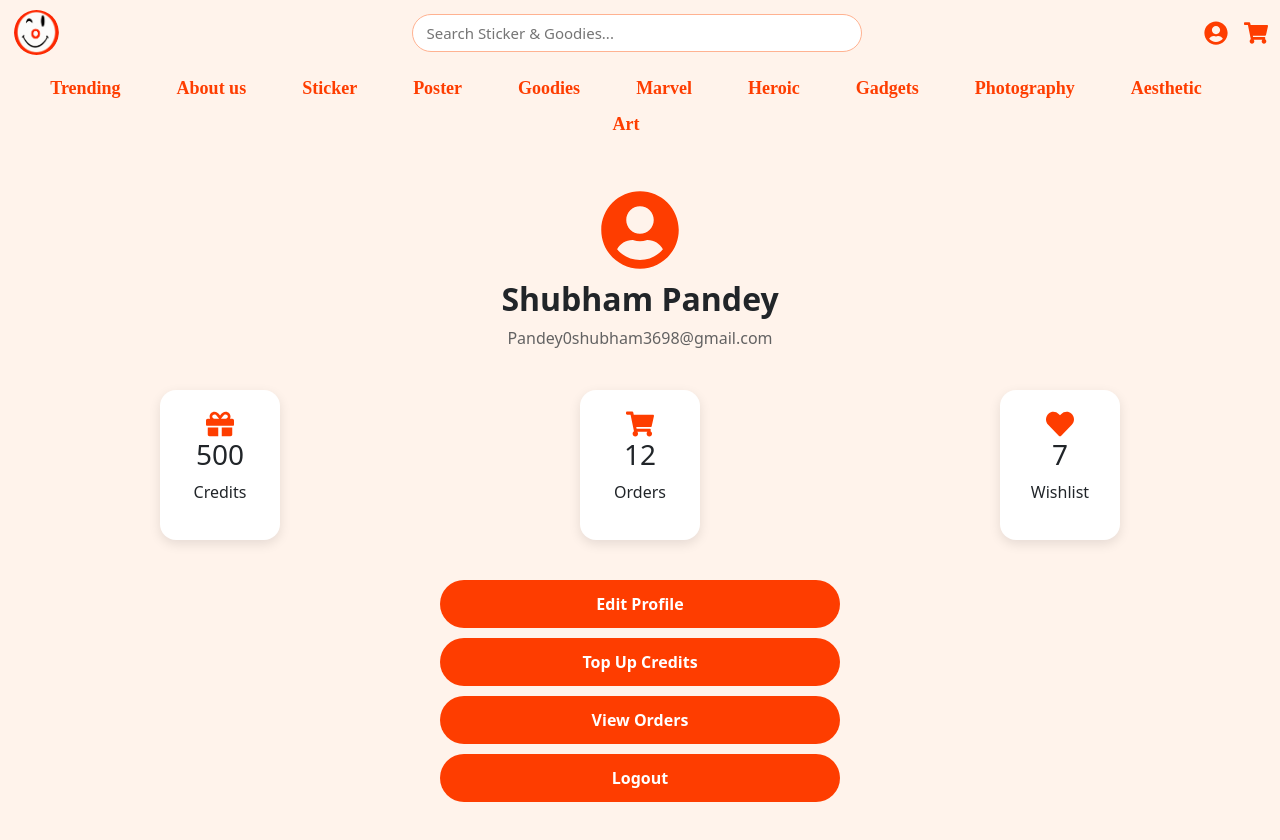
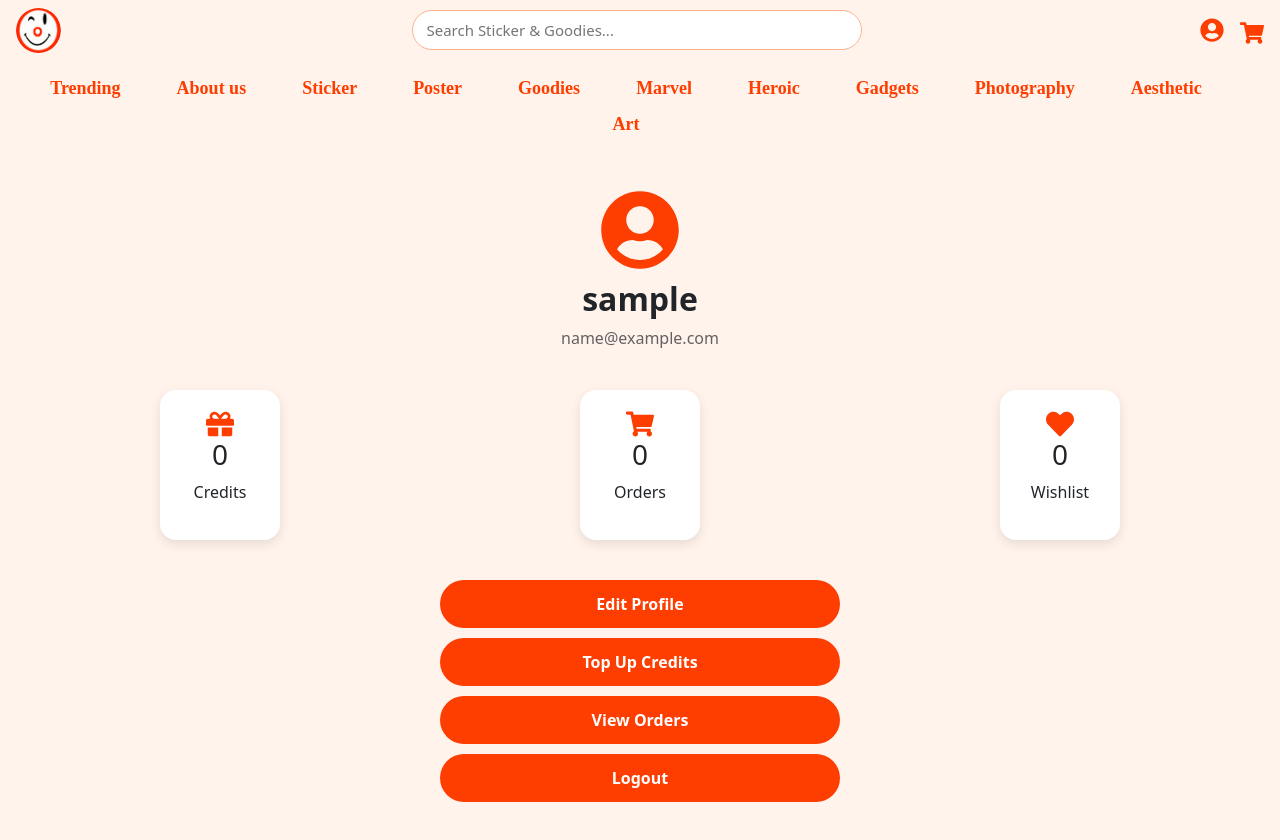
Before and after one commit to Shubham3698/Dameeto1st, a React (Vite) app: page /account in a window 1280 px wide. Shown: the top 840 px of the page. Built offline with nearby package versions, Linux system fonts and the light colour scheme; sample sign-in values are in the browser's storage.

Commit message:
Initial commit

```diff
--- a/src/components/Logonav.jsx
+++ b/src/components/Logonav.jsx
@@ -1,10 +1,12 @@
 import React, { useState } from "react";
 import { Link, useNavigate } from "react-router-dom";
 import { FaUserCircle, FaShoppingCart } from "react-icons/fa";
-import Logo from "../assets/lg.png"; // <-- your round logo
+import Logo from "../assets/lg.png";
+import SignInModal from "./SignInModal";
 
 export default function TopNavbar() {
   const [query, setQuery] = useState("");
+  const [showSignIn, setShowSignIn] = useState(false);
   const navigate = useNavigate();
 
   const handleKeyPress = (e) => {
@@ -13,8 +15,23 @@ export default function TopNavbar() {
     }
   };
 
+  // 🔥 User icon click handler
+  const handleUserClick = () => {
+    const email = localStorage.getItem("userEmail");
+
+    if (email) {
+      // ✅ Already logged in
+      navigate("/account");
+    } else {
+      // ❌ Not logged in
+      setShowSignIn(true);
+    }
+  };
+
   return (
-    <div
+    <>
+      {/* ===== Navbar ===== */}
+      <nav
         style={{
           width: "100%",
           height: "60px",
@@ -22,39 +39,38 @@ export default function TopNavbar() {
           display: "flex",
           alignItems: "center",
           justifyContent: "space-between",
-        padding: "0 12px",
+          padding: "0 16px",
           position: "fixed",
           top: 0,
           left: 0,
-        zIndex: 9999,
+          zIndex: 1000,
+          boxShadow: "0 2px 5px rgba(0,0,0,0.1)",
         }}
       >
-      {/* LEFT: Circular Logo */}
-      <div style={{ marginRight: "10px" }}>
+        {/* LEFT: Logo */}
+        <div
+          style={{
+            display: "flex",
+            alignItems: "center",
+            cursor: "pointer",
+          }}
+          onClick={() => navigate("/")}
+        >
           <img
             src={Logo}
             alt="logo"
             style={{
-            marginTop:"4px",
-            marginLeft:"2px",
               width: "45px",
               height: "45px",
               borderRadius: "50%",
               objectFit: "cover",
-            cursor: "pointer",
+              marginRight: "12px",
             }}
-          onClick={() => navigate("/")}
           />
         </div>
 
-      {/* CENTER: Search Bar */}
-      <div
-        style={{
-          flex: 1,
-          display: "flex",
-          justifyContent: "center",
-        }}
-      >
+        {/* CENTER: Search */}
+        <div style={{ flex: 1, display: "flex", justifyContent: "center" }}>
           <input
             type="text"
             placeholder="Search Sticker & Goodies..."
@@ -62,10 +78,9 @@ export default function TopNavbar() {
             onChange={(e) => setQuery(e.target.value)}
             onKeyDown={handleKeyPress}
             style={{
-            marginTop: "5px",
-            width: "92%",
+              width: "100%",
               maxWidth: "450px",
-            height: "38px",
+              height: "40px",
               borderRadius: "20px",
               padding: "0 14px",
               border: "1px solid #ffb291",
@@ -77,30 +92,28 @@ export default function TopNavbar() {
         </div>
 
         {/* RIGHT: Icons */}
-      <div style={{ display: "flex", gap: "16px", fontSize: "24px" }}>
-        <Link className="icon-no-underline" to="/account" style={{ color: "#fe3d00" }}>
-          <FaUserCircle />
-        </Link>
+        <div
+          style={{
+            display: "flex",
+            alignItems: "center",
+            gap: "16px",
+            fontSize: "24px",
+          }}
+        >
+          {/* 👇 Updated User Icon Logic */}
+          <FaUserCircle
+            style={{ color: "#fe3d00", cursor: "pointer" }}
+            onClick={handleUserClick}
+          />
 
-        <Link className="icon-no-underline" to="/cart" style={{ color: "#fe3d00" }}>
+          <Link to="/cart" style={{ color: "#fe3d00" }}>
             <FaShoppingCart />
           </Link>
         </div>
+      </nav>
 
-      <style>
-        {`
-          .icon-no-underline {
-            text-decoration: none !important;
-          }
-
-          @media (max-width: 480px) {
-            input {
-              font-size: 14px !important;
-              height: 34px !important;
-            }
-          }
-        `}
-      </style>
-    </div>
+      {/* ===== Modal ===== */}
+      {showSignIn && <SignInModal onClose={() => setShowSignIn(false)} />}
+    </>
   );
 }
--- /dev/null
+++ b/src/components/SignInModal.jsx
@@ -0,0 +1,187 @@
+import React, { useState } from "react";
+
+export default function SignInModal({ onClose }) {
+  const [isLogin, setIsLogin] = useState(false);
+  const [name, setName] = useState("");
+  const [email, setEmail] = useState("");
+  const [confirmEmail, setConfirmEmail] = useState("");
+  const [password, setPassword] = useState("");
+  const [confirmPassword, setConfirmPassword] = useState("");
+  const [error, setError] = useState("");
+
+  const handleSubmit = async (e) => {
+    e.preventDefault();
+    setError("");
+
+    if (!email || !password) {
+      return setError("Email & password required");
+    }
+
+    const emailRegex = /^[^\s@]+@[^\s@]+\.[^\s@]+$/;
+    if (!emailRegex.test(email)) {
+      return setError("Invalid email format");
+    }
+
+    // Signup validation
+    if (!isLogin) {
+      if (!name) return setError("Name is required");
+      if (email !== confirmEmail) return setError("Emails do not match");
+      if (password !== confirmPassword) return setError("Passwords do not match");
+    }
+
+    try {
+      const url = isLogin
+        ? "http://localhost:5000/api/users/login"
+        : "http://localhost:5000/api/users/signup";
+
+      const body = isLogin
+        ? { email, password }     // 🔥 Login me sirf email + password
+        : { name, email, password };
+
+      const res = await fetch(url, {
+        method: "POST",
+        headers: { "Content-Type": "application/json" },
+        body: JSON.stringify(body),
+      });
+
+      const data = await res.json();
+
+      if (!res.ok) {
+        return setError(data.message || "Something went wrong");
+      }
+
+      // 🔥 IMPORTANT: Name + Email dono save karo
+      localStorage.setItem("userEmail", data.email);
+      localStorage.setItem("userName", data.name);
+
+      // Redirect
+      window.location.href = "/account";
+
+    } catch  {
+      setError("Server error, try again");
+    }
+  };
+
+  return (
+    <div style={overlayStyle}>
+      <form onSubmit={handleSubmit} style={modalStyle}>
+        <h2>{isLogin ? "Login" : "Sign Up"}</h2>
+        {error && <p style={{ color: "red" }}>{error}</p>}
+
+        {!isLogin && (
+          <input
+            placeholder="Name"
+            value={name}
+            onChange={(e) => setName(e.target.value)}
+            style={inputStyle}
+          />
+        )}
+
+        <input
+          placeholder="Email"
+          value={email}
+          onChange={(e) => setEmail(e.target.value)}
+          style={inputStyle}
+        />
+
+        {!isLogin && (
+          <input
+            placeholder="Confirm Email"
+            value={confirmEmail}
+            onChange={(e) => setConfirmEmail(e.target.value)}
+            style={inputStyle}
+          />
+        )}
+
+        <input
+          type="password"
+          placeholder="Password"
+          value={password}
+          onChange={(e) => setPassword(e.target.value)}
+          style={inputStyle}
+        />
+
+        {!isLogin && (
+          <input
+            type="password"
+            placeholder="Confirm Password"
+            value={confirmPassword}
+            onChange={(e) => setConfirmPassword(e.target.value)}
+            style={inputStyle}
+          />
+        )}
+
+        <button type="submit" style={submitStyle}>
+          {isLogin ? "Login" : "Sign Up"}
+        </button>
+
+        <button type="button" onClick={onClose} style={cancelStyle}>
+          Cancel
+        </button>
+
+        <p
+          style={toggleStyle}
+          onClick={() => {
+            setIsLogin(!isLogin);
+            setError("");
+          }}
+        >
+          {isLogin
+            ? "Don't have an account? Sign Up"
+            : "Already have an account? Login"}
+        </p>
+      </form>
+    </div>
+  );
+}
+
+// Styles
+const overlayStyle = {
+  position: "fixed",
+  top: 0,
+  left: 0,
+  width: "100%",
+  height: "100%",
+  backgroundColor: "rgba(0,0,0,0.5)",
+  display: "flex",
+  justifyContent: "center",
+  alignItems: "center",
+  zIndex: 9999,
+};
+
+const modalStyle = {
+  backgroundColor: "#fff",
+  padding: "20px",
+  borderRadius: "10px",
+  minWidth: "320px",
+};
+
+const inputStyle = {
+  width: "100%",
+  marginBottom: "8px",
+  padding: "8px",
+};
+
+const submitStyle = {
+  width: "100%",
+  padding: "8px",
+  backgroundColor: "#fe3d00",
+  color: "#fff",
+  border: "none",
+  borderRadius: "6px",
+  marginBottom: "6px",
+};
+
+const cancelStyle = {
+  width: "100%",
+  padding: "8px",
+  border: "1px solid #fe3d00",
+  borderRadius: "6px",
+};
+
+const toggleStyle = {
+  textAlign: "center",
+  marginTop: "10px",
+  cursor: "pointer",
+  color: "#fe3d00",
+};
--- a/src/pages/User.jsx
+++ b/src/pages/User.jsx
@@ -1,58 +1,97 @@
-import React from "react";
+import React, { useEffect } from "react";
 import { FaUserCircle, FaGift, FaShoppingCart, FaHeart } from "react-icons/fa";
+import { useNavigate } from "react-router-dom";
 
 export default function UserAccount() {
-  // Dummy data for now
-  const user = {
-    name: "Shubham Pandey",
-    email: "Pandey0shubham3698@gmail.com",
-    credits: 500,
-    orders: 12,
-    wishlist: 7,
+  const navigate = useNavigate();
+
+  // ✅ Direct localStorage se data lo
+  const name = localStorage.getItem("userName");
+  const email = localStorage.getItem("userEmail");
+
+  // ✅ Agar login nahi hai to redirect
+  useEffect(() => {
+    if (!email) {
+      navigate("/");
+    }
+  }, [email, navigate]);
+
+  const handleLogout = () => {
+    localStorage.removeItem("userEmail");
+    localStorage.removeItem("userName");
+    navigate("/");
   };
 
   return (
-    <div style={{ background: "#fff3eb", minHeight: "100vh", padding: "80px 20px 20px 20px" }}>
+    <div
+      style={{
+        background: "#fff3eb",
+        minHeight: "100vh",
+        padding: "80px 20px 20px 20px",
+      }}
+    >
       {/* Header */}
       <div style={{ textAlign: "center", marginBottom: "40px" }}>
         <FaUserCircle style={{ fontSize: "80px", color: "#fe3d00" }} />
-        <h2 style={{ marginTop: "10px", fontWeight: "700" }}>{user.name}</h2>
-        <p style={{ opacity: 0.7 }}>{user.email}</p>
+
+        {/* 🔥 Login wala naam yaha show hoga */}
+        <h2 style={{ marginTop: "10px", fontWeight: "700" }}>
+          {name ? name : "User"}
+        </h2>
+
+        <p style={{ opacity: 0.7 }}>{email}</p>
       </div>
 
       {/* Stats Cards */}
-      <div style={{ display: "flex", justifyContent: "space-around", flexWrap: "wrap", gap: "20px" }}>
+      <div
+        style={{
+          display: "flex",
+          justifyContent: "space-around",
+          flexWrap: "wrap",
+          gap: "20px",
+        }}
+      >
         <div style={cardStyle}>
           <FaGift style={{ fontSize: "28px", color: "#fe3d00" }} />
-          <h3>{user.credits}</h3>
+          <h3>0</h3>
           <p>Credits</p>
         </div>
 
         <div style={cardStyle}>
           <FaShoppingCart style={{ fontSize: "28px", color: "#fe3d00" }} />
-          <h3>{user.orders}</h3>
+          <h3>0</h3>
           <p>Orders</p>
         </div>
 
         <div style={cardStyle}>
           <FaHeart style={{ fontSize: "28px", color: "#fe3d00" }} />
-          <h3>{user.wishlist}</h3>
+          <h3>0</h3>
           <p>Wishlist</p>
         </div>
       </div>
 
       {/* Actions Section */}
-      <div style={{ marginTop: "40px", maxWidth: "400px", marginLeft: "auto", marginRight: "auto", textAlign: "center" }}>
+      <div
+        style={{
+          marginTop: "40px",
+          maxWidth: "400px",
+          marginLeft: "auto",
+          marginRight: "auto",
+          textAlign: "center",
+        }}
+      >
         <button style={actionButton}>Edit Profile</button>
         <button style={actionButton}>Top Up Credits</button>
         <button style={actionButton}>View Orders</button>
-        <button style={actionButton}>Logout</button>
+        <button style={actionButton} onClick={handleLogout}>
+          Logout
+        </button>
       </div>
     </div>
   );
 }
 
-// Common card style
+// Card style
 const cardStyle = {
   background: "white",
   borderRadius: "16px",
@@ -63,7 +102,7 @@ const cardStyle = {
   cursor: "pointer",
 };
 
-// Action buttons style
+// Button style
 const actionButton = {
   display: "block",
   width: "100%",
```
Lines whose indentation alone changed are shown as unchanged.
